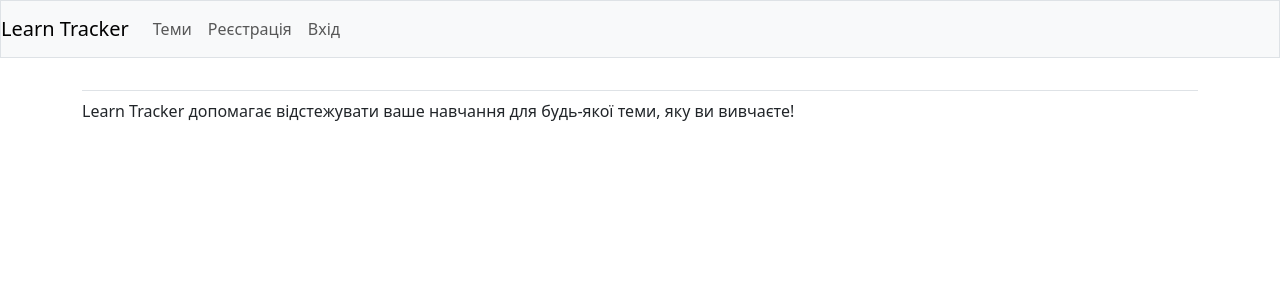
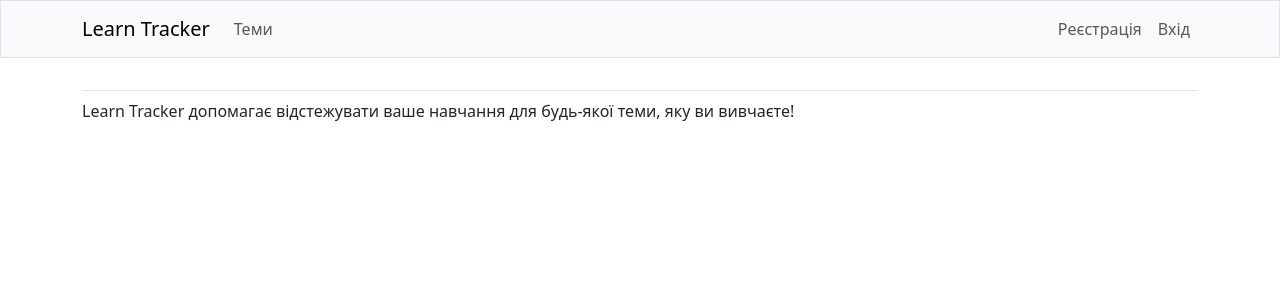
Before and after one commit to machinatororis/learnTracker, a Django app: page / in a window 1280 px wide. Shown: the top 300 px of the page. Run offline with Django 5.2, Linux system fonts and the light colour scheme; some libraries are stand-ins or nearby versions.

Commit message:
added: Bootstrap5, base template

```diff
--- a/learn_tracker/settings.py
+++ b/learn_tracker/settings.py
@@ -11,9 +11,13 @@ https://docs.djangoproject.com/en/5.0/ref/settings/
 """
 
 from pathlib import Path
+import os
 
 # Build paths inside the project like this: BASE_DIR / 'subdir'.
 BASE_DIR = Path(__file__).resolve().parent.parent
+
+STATIC_URL = "/static/"
+STATIC_ROOT = os.path.join(BASE_DIR, STATIC_URL)
 
 
 # Quick-start development settings - unsuitable for production
--- a/learn_trackers/templates/learn_trackers/base.html
+++ b/learn_trackers/templates/learn_trackers/base.html
@@ -1,3 +1,4 @@
+{% load static %}
 {% load django_bootstrap5 %}
 
 <!doctype html>
@@ -8,20 +9,26 @@
         <title>Learn Tracker</title>
 
         {% bootstrap_css %}
+         <link rel="icon" href="{% static 'images/favicon.ico' %}">
     </head>
     <body>
         <nav class="navbar navbar-expand-md navbar-light bg-light mb-4 border">
+            <div class="container d-flex justify-content-between align-items-center">
+                <div class="d-flex align-items-center">
                     <a class="navbar-brand" href="{% url "learn_trackers:index" %}">Learn Tracker</a>
 
-            <button class="navbar-toggler" type="button" data-toggle="collapse" data-target="#navbarCollapse" aria-controls="navbarCollapse" aria-expanded="false" aria-label="Toggle navigation">
+                    <button class="navbar-toggler ml-2" type="button" data-toggle="collapse" data-target="#navbarCollapse" aria-controls="navbarCollapse" aria-expanded="false" aria-label="Toggle navigation">
                         <span class="navbar-toggler-icon"></span>
                     </button>
                     <div class="collapse navbar-collapse" id="navbarCollapse">
-                <ul class="navbar-nav mr-auto">
+                        <ul class="navbar-nav">
                             <li class="nav-item">
                                 <a class="nav-link" href="{% url "learn_trackers:topics" %}">Теми</a>
                             </li>
                         </ul>
+                    </div>
+                </div>
+                <div class="d-flex align-items-center">
                     <ul class="navbar-nav ml-auto align-items-center">
                         {% if user.is_authenticated %}
                             <li class="nav-item">
@@ -30,18 +37,19 @@
                             <li class="nav-item">
                                 <form method="post" action="{% url 'users:logout' %}">
                                     {% csrf_token %}
-                                <button type="submit" class="btn btn-secondary">Вихід</button>
+                                    <button type="submit" class="btn btn-secondary ml-2">Вихід</button>
                                 </form>
                             </li>
                         {% else %}
                             <li class="nav-item">
-                            <a class="nav-link" href="{% url "users:register" %}">Реєстрація</a>
+                                <a class="nav-link ml-2" href="{% url "users:register" %}">Реєстрація</a>
                             </li>
                             <li class="nav-item">
-                            <a class="nav-link" href="{% url "users:login" %}">Вхід</a>
+                                <a class="nav-link ml-2" href="{% url "users:login" %}">Вхід</a>
                             </li>
                         {% endif %}
                     </ul>
+                </div>
             </div>
         </nav>
         <main role="main" class="container my-4">
```
Also changed, not shown: 1 other file. Lines whose indentation alone changed are shown as unchanged.
